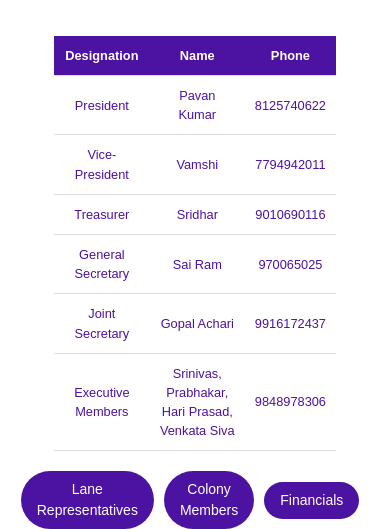
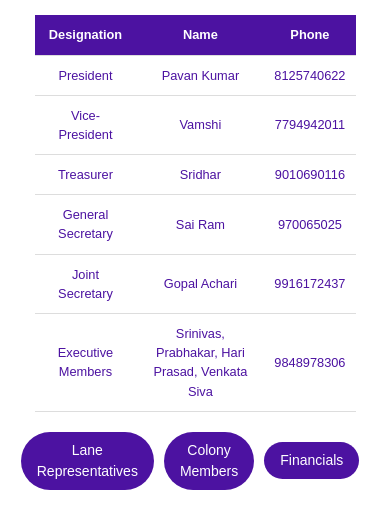
Before and after one commit to MyColonyDetails/Bramaramba-Mallikarjuna-Nagar-Colony, a plain HTML site: page index.html in a window 390 px wide. Shown: the part 592-1121 px from the top of the page. After the commit the page ends 1082 px from the top, so only its background shows below. Drawn offline with nearby package versions, Linux system fonts and the light colour scheme.

Commit message:
Update index.html

```diff
--- a/index.html
+++ b/index.html
@@ -95,7 +95,7 @@
     /* Media Queries */
     @media only screen and (max-width: 600px) {
       .container {
-        width: 80%; /* Adjust container width for smaller screens */
+        width: 90%; /* Adjust container width for smaller screens */
       }
       h1 {
         font-size: 1.5rem; /* Adjust font size for smaller screens */
```
